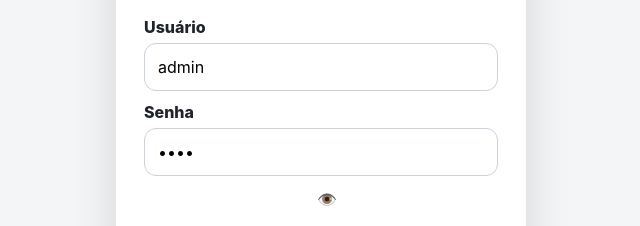
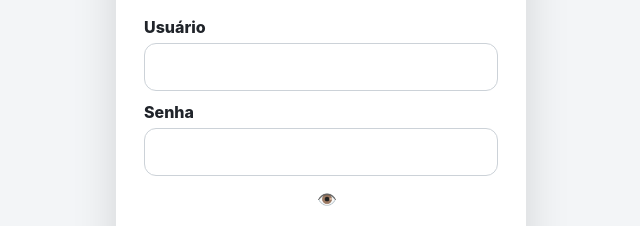
Before and after one commit to pabloclahs12345-boop/comercial-bragantino-fiados, a website: page index.html in a window 1280 px wide. Shown: the part 320-546 px from the top of the page, 319-959 px from the left. Drawn offline with Linux system fonts and the light colour scheme.

Commit message:
Update index.html

```diff
--- a/index.html
+++ b/index.html
@@ -98,7 +98,7 @@ th,td{padding:11px;border-bottom:1px solid #eee;text-align:left;font-size:14px}t
 </style>
 </head>
 <body>
-<div id="login" class="login"><div class="loginbox"><h1 style="color:var(--red);margin-top:0">COMERCIAL BRAGANTINO</h1><h2>Controle de Fiados</h2><div id="loginMsg"></div><div class="field"><label>Usuário</label><input id="lu" value="admin" autocomplete="username"></div><div class="field"><label>Senha</label><input id="lp" type="password" value="1234" autocomplete="current-password"></div><button style="width:100%" onclick="login()">ENTRAR</button><p style="color:#666;font-size:13px"></p></div></div>
+<div id="login" class="login"><div class="loginbox"><h1 style="color:var(--red);margin-top:0">COMERCIAL BRAGANTINO</h1><h2>Controle de Fiados</h2><div id="loginMsg"></div><div class="field"><label>Usuário</label><input id="lu" value="" autocomplete="username"></div><div class="field"><label>Senha</label><input id="lp" type="password" value="" autocomplete="current-password"></div><button style="width:100%" onclick="login()">ENTRAR</button><p style="color:#666;font-size:13px"></p></div></div>
 <div id="app" style="display:none">
 <header><div class="brand">COMERCIAL BRAGANTINO<br><small>CONTROLE DE FIADOS</small></div><div class="header-actions"><span id="who"></span><button class="secondary" onclick="passwordForm()">⚙️</button><button class="secondary" onclick="logout()">Sair</button></div></header>
 <div class="wrap">
```
